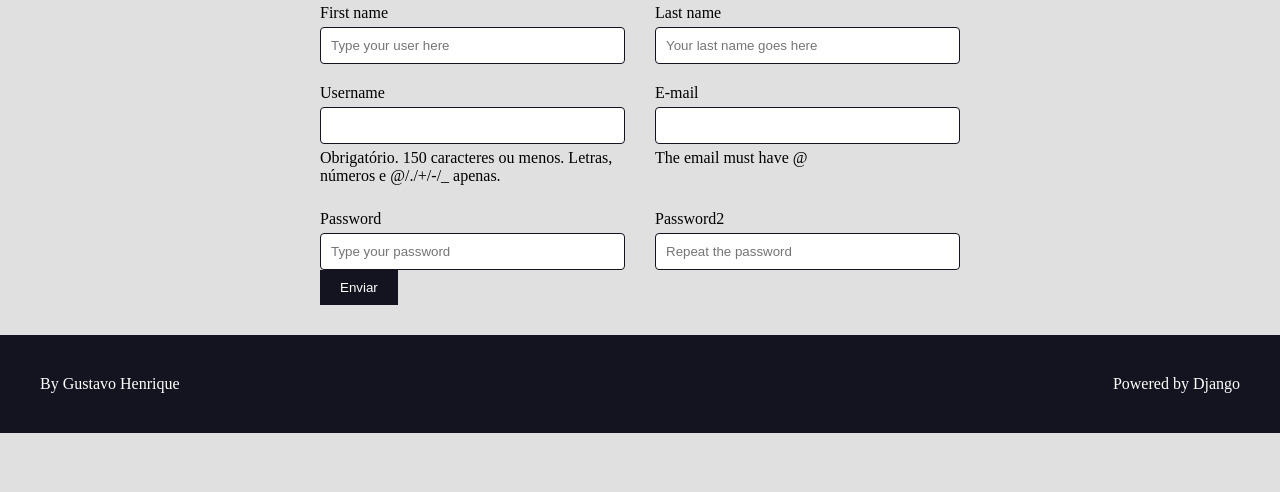
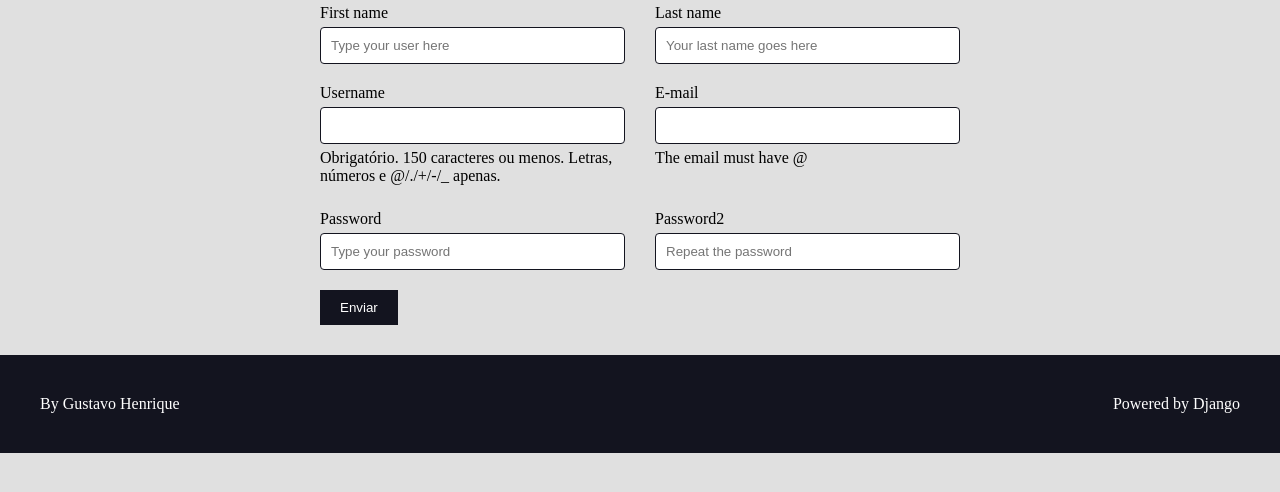
Before and after one commit to guhls/django-curso, a Django app: page /authors/register/ in a window 1280 px wide. Shown: the part 280-772 px from the top of the page. Run offline with Django 4.2, Linux system fonts and the light colour scheme; some libraries are stand-ins or nearby versions.

Commit message:
Updated button in form

```diff
--- a/authors/templates/authors/pages/register.html
+++ b/authors/templates/authors/pages/register.html
@@ -28,7 +28,7 @@
 
             <div class="form-content form-content-grid">
                 <div class="form-group">
-                    <button type="submit">Enviar</button>
+                    <button class="form-button" type="submit">Enviar</button>
                 </div>
             </div>
         </form>
--- a/recipes/static/recipes/css/style.css
+++ b/recipes/static/recipes/css/style.css
@@ -180,6 +180,10 @@ body {
     border: none;
     background: var(--color-primary-dark);
     color: var(--color-white);
+}
+
+.form-button {
+    margin-top: 2rem;
 }
 
 /*Search*/
```
